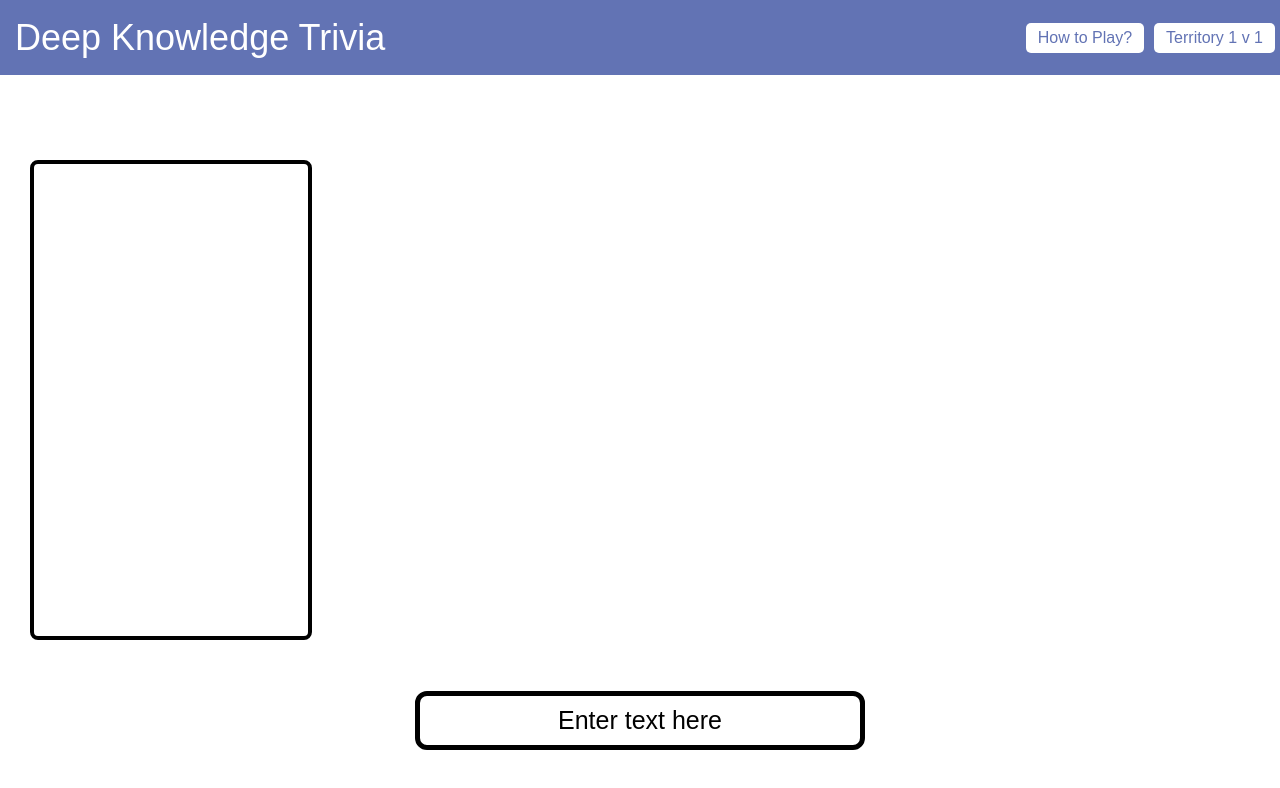
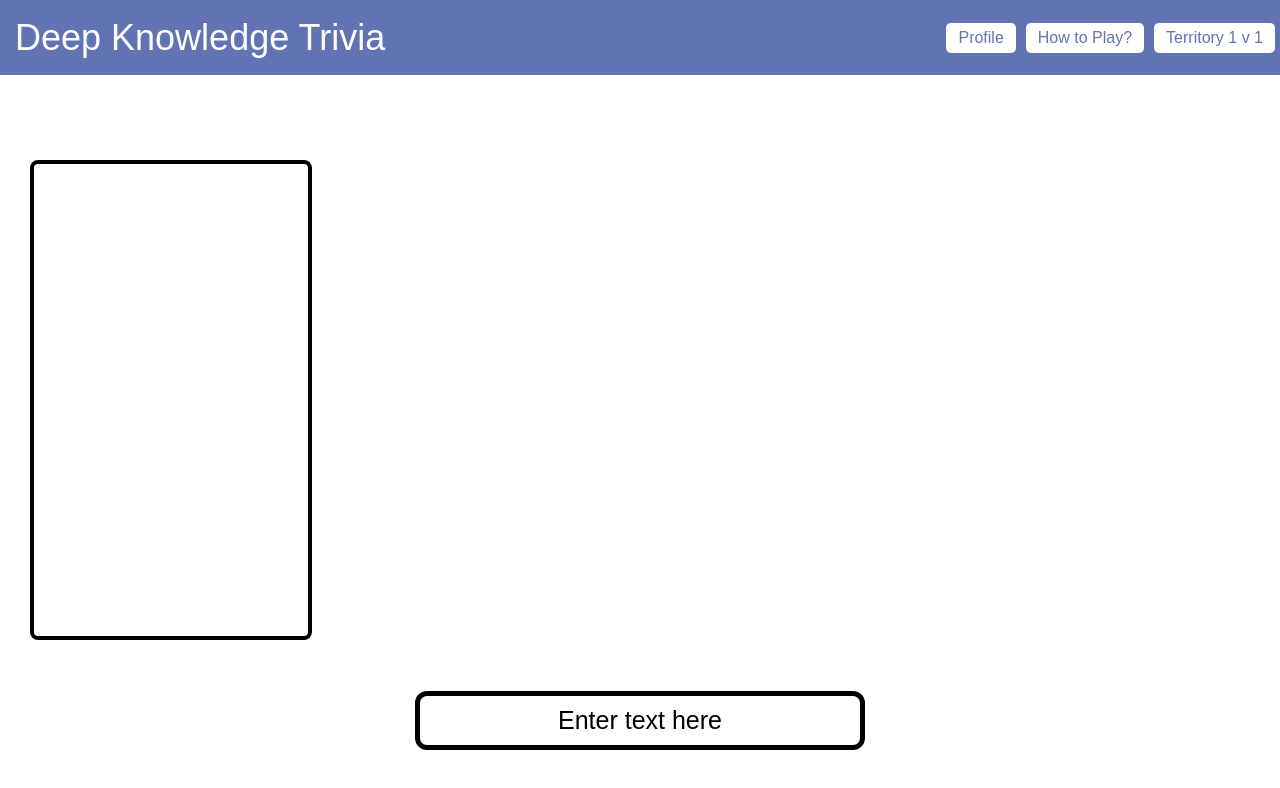
Before and after one commit to ERA205/DKTrivia-, a plain HTML site: page index.html in a window 1280 px wide. Drawn offline with Linux system fonts and the light colour scheme; no server answers.

Commit message:
Restored Profile button in main game screen

```diff
--- a/index.html
+++ b/index.html
@@ -16,6 +16,7 @@
     <div id="title-banner">
         <span class="banner-text">Deep Knowledge Trivia</span>
         <div class="banner-buttons">
+            <button class="banner-button" id="profile-button">Profile</button>
             <button class="banner-button" id="how-to-play-button">How to Play?</button>
             <button class="banner-button" id="territory-button">Territory 1 v 1</button>
         </div>
```
